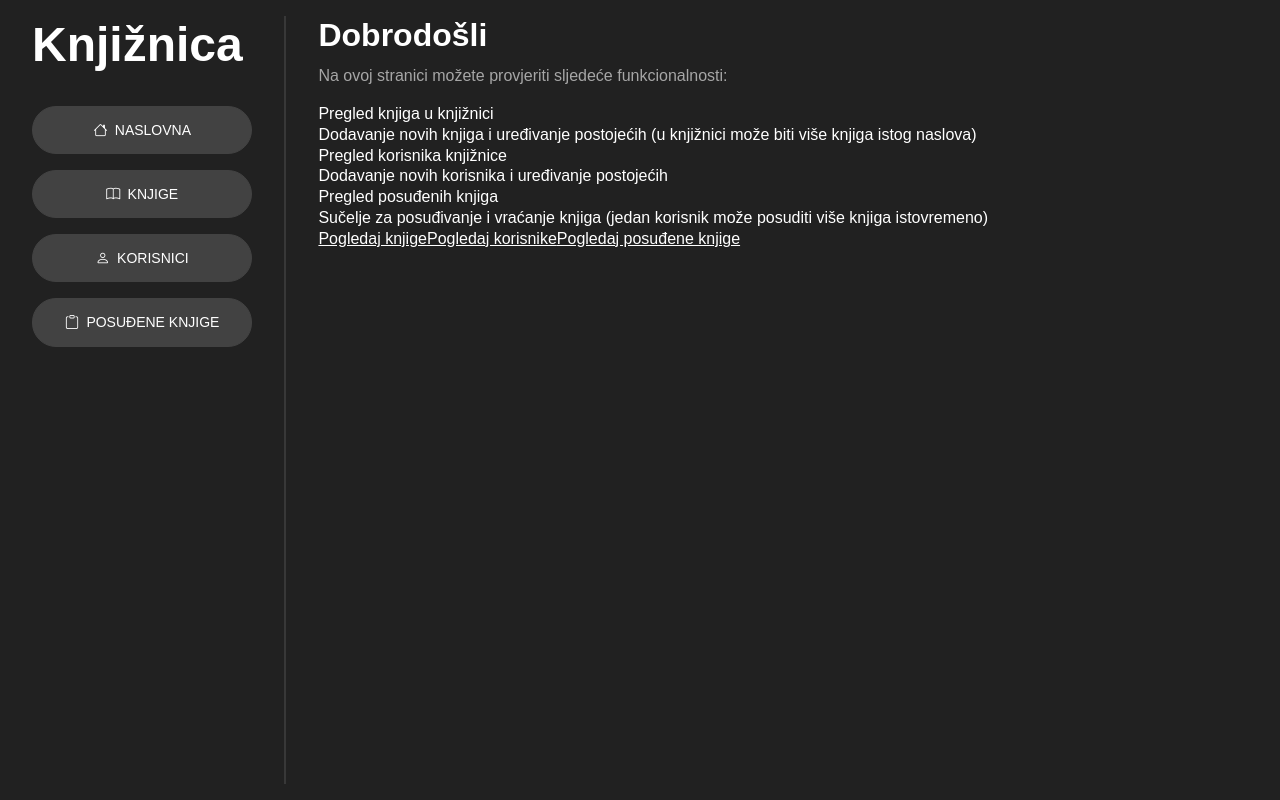
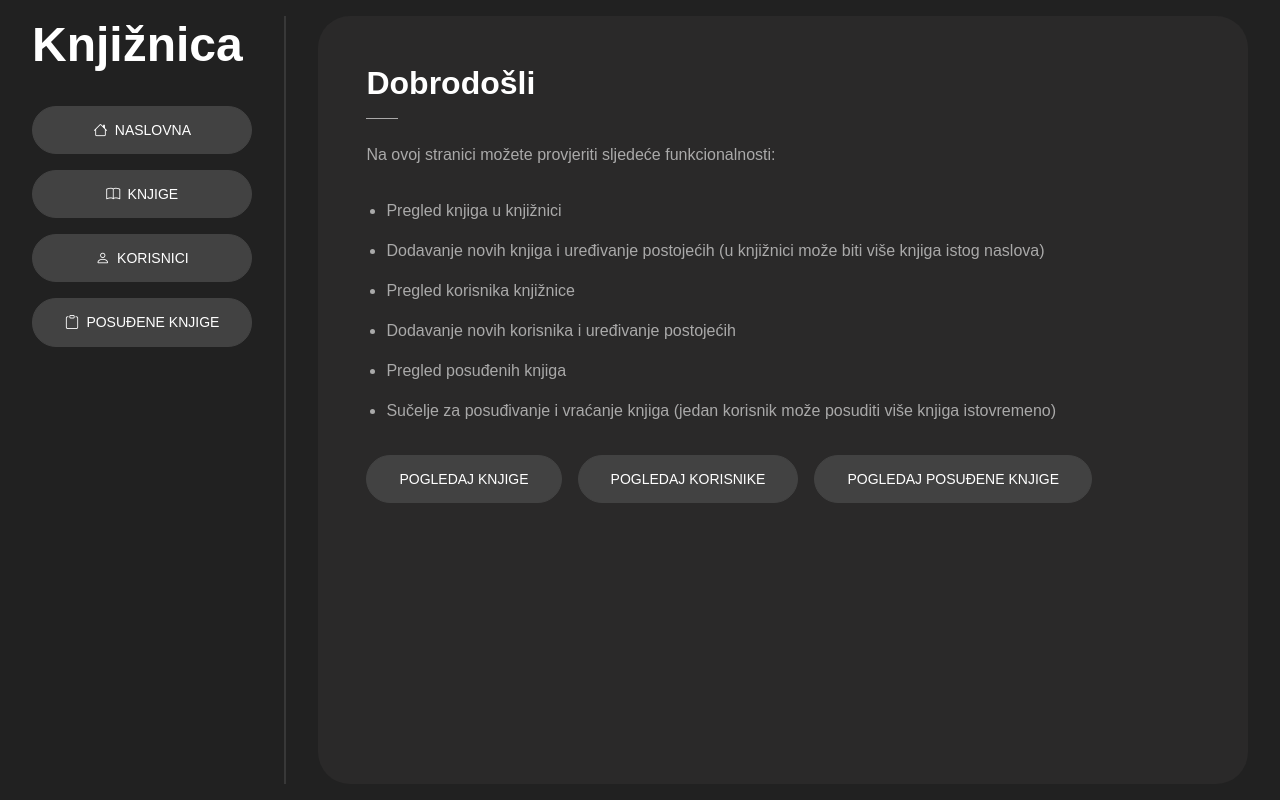
Before and after one commit to marko-krznar/React-Library, a React (Create React App) app: page / in a window 1280 px wide. Built offline with nearby package versions, Linux system fonts and the light colour scheme.

Commit message:
Added style for homepage

```diff
--- a/src/containers/Header/style.scss
+++ b/src/containers/Header/style.scss
@@ -7,7 +7,6 @@
     margin-bottom: 2rem;
   }
   a {
-    display: inline-block;
     margin-bottom: 1rem;
     i {
       margin-right: 0.25em;
--- a/src/containers/Homepage/Homepage.js
+++ b/src/containers/Homepage/Homepage.js
@@ -1,10 +1,11 @@
 import React from "react";
 import { Link } from "react-router-dom";
+import "./style.scss";
 
 export default function Homepage() {
   return (
-    <main className="pg--home">
-      <h2>Dobrodošli</h2>
+    <main className="page pg--home">
+      <h2 className="headline">Dobrodošli</h2>
       <p>Na ovoj stranici možete provjeriti sljedeće funkcionalnosti:</p>
       <ul>
         <li>Pregled knjiga u knjižnici</li>
@@ -20,9 +21,15 @@ export default function Homepage() {
           više knjiga istovremeno)
         </li>
       </ul>
-      <Link to="/knjige">Pogledaj knjige</Link>
-      <Link to="/korisnici">Pogledaj korisnike</Link>
-      <Link to="/posudene-knjige">Pogledaj posuđene knjige</Link>
+      <Link className="btn" to="/knjige">
+        Pogledaj knjige
+      </Link>
+      <Link className="btn" to="/korisnici">
+        Pogledaj korisnike
+      </Link>
+      <Link className="btn" to="/posudene-knjige">
+        Pogledaj posuđene knjige
+      </Link>
     </main>
   );
 }
--- /dev/null
+++ b/src/containers/Homepage/style.scss
@@ -0,0 +1,9 @@
+.pg--home {
+  ul {
+    margin-top: 2rem;
+    margin-bottom: 2rem;
+  }
+  .btn {
+    margin-right: 1rem;
+  }
+}
--- a/src/scss/_button.scss
+++ b/src/scss/_button.scss
@@ -10,6 +10,7 @@ button,
   text-decoration: none;
   font-size: 0.875rem;
   text-align: center;
+  display: inline-block;
   &:hover {
     cursor: pointer;
   }
--- a/src/scss/_layout.scss
+++ b/src/scss/_layout.scss
@@ -34,3 +34,10 @@ body {
   background: #212121;
   padding: 1rem 2rem;
 }
+
+.page {
+  background: #2a2929;
+  flex: 1 1;
+  padding: 3rem;
+  border-radius: 2rem;
+}
--- a/src/scss/_typography.scss
+++ b/src/scss/_typography.scss
@@ -25,10 +25,25 @@ h1 {
 h2 {
   font-size: 2rem;
 }
-p {
+ul {
+  list-style: disc;
+  margin-left: 1.25rem;
+}
+p,
+li {
   font-size: 1rem;
   margin-bottom: 1rem;
   color: rgba(255, 255, 255, 0.6);
-  font-weight: 300;
+  font-weight: 400;
   line-height: 1.5;
 }
+.headline {
+  &::after {
+    content: "";
+    display: block;
+    height: 1px;
+    width: 2rem;
+    background-color: rgba(255, 255, 255, 0.6);
+    margin: 1rem 0 1.5rem;
+  }
+}
```
